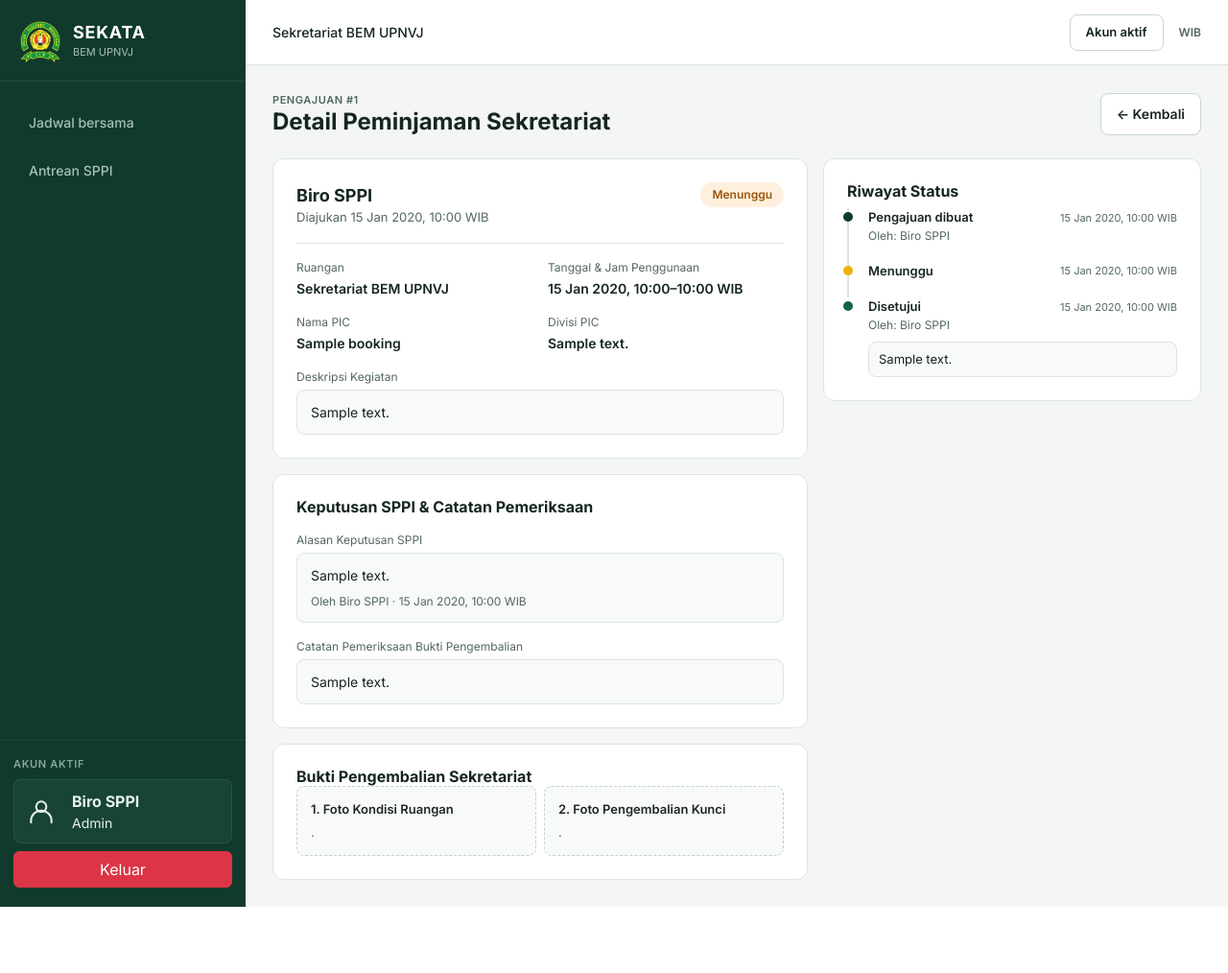
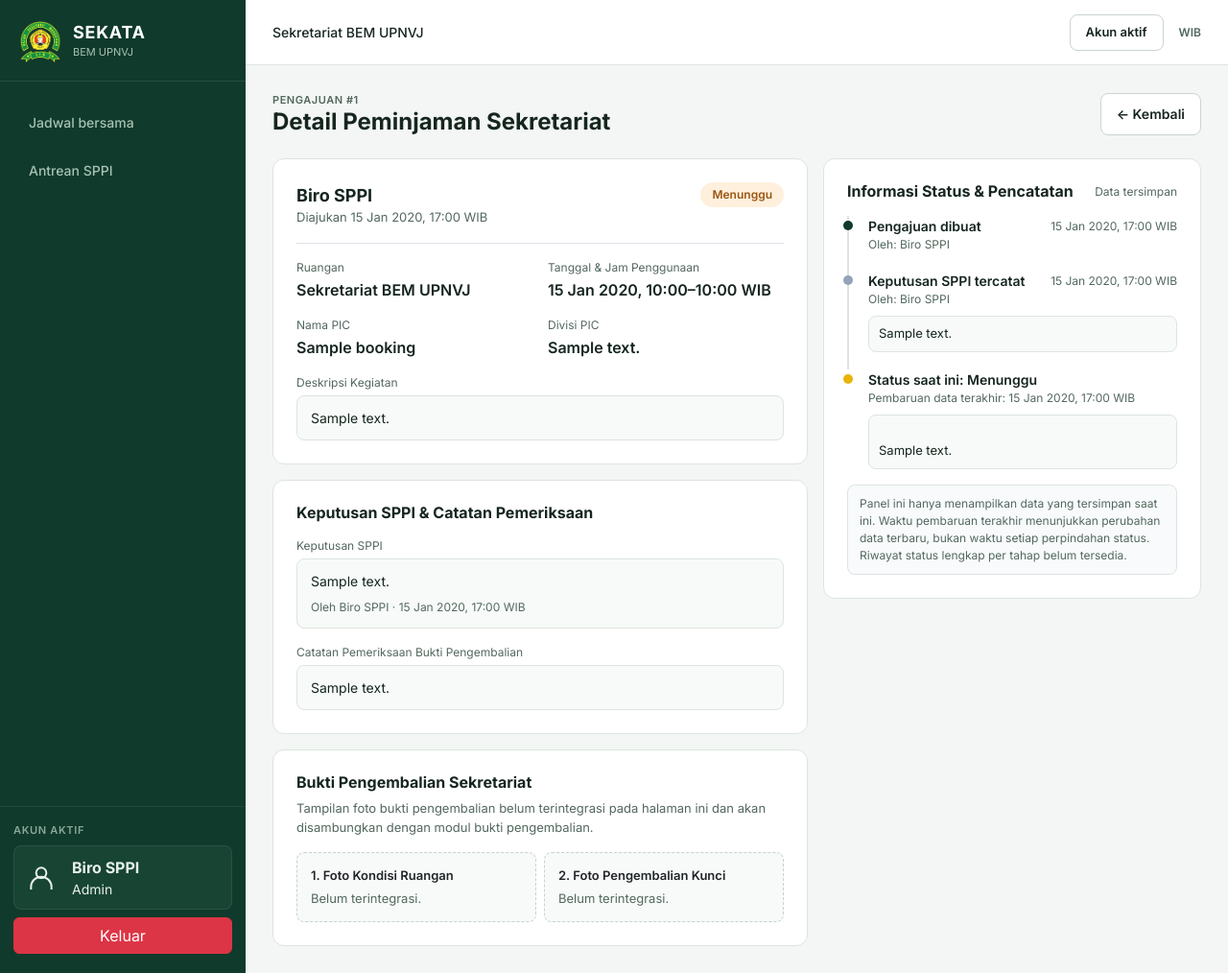
Before and after one commit to marcoreda2007-lgtm/SEKATA-BEM-UPNVJ, a Laravel app: page /peminjaman/1 in a window 1280 px wide. Shown: the whole page at 96% size. Before the commit the page ends 945 px from the top, so only its background shows below. Run offline with Laravel 12, Linux system fonts and the light colour scheme; a user stored in the database is signed in; data comes from the database, SQL or seed files in the repository; tables that the repository leaves empty hold one stand-in row (values such as "Sample post").

Commit message:
fix(detail): address PR review notes, add external CSS, WIB display, and feature tests

```diff
--- a/app/Http/Controllers/BookingDetailController.php
+++ b/app/Http/Controllers/BookingDetailController.php
@@ -3,6 +3,7 @@
 namespace App\Http\Controllers;
 
 use App\Models\Booking;
+use Carbon\CarbonInterface;
 use Illuminate\Http\Request;
 use Illuminate\View\View;
 
@@ -14,12 +15,33 @@ class BookingDetailController extends Controller
 
         $currentUser = $request->user();
 
-        if (! $currentUser->isAdmin() && $booking->user_id !== $currentUser->id) {
+        if (! $currentUser->isAdmin() && (int) $booking->user_id !== (int) $currentUser->id) {
             abort(403, 'Anda tidak memiliki izin untuk melihat detail peminjaman unit lain.');
         }
 
+        // Cek apakah data keputusan SPPI benar-benar tersimpan di database
+        $hasDecisionData = $booking->decided_at !== null
+            || $booking->decided_by !== null
+            || filled($booking->decision_reason);
+
         return view('peminjaman.show', [
             'booking' => $booking,
+            'hasDecisionData' => $hasDecisionData,
+            'createdAtWib' => $this->formatWib($booking->created_at),
+            'decidedAtWib' => $this->formatWib($booking->decided_at),
+            'updatedAtWib' => $this->formatWib($booking->updated_at),
         ]);
     }
+
+    // Konversi salinan timestamp pencatatan (UTC) ke zona waktu Asia/Jakarta untuk tampilan
+    private function formatWib(?CarbonInterface $timestamp): ?string
+    {
+        if (! $timestamp) {
+            return null;
+        }
+
+        return $timestamp->copy()
+            ->timezone('Asia/Jakarta')
+            ->format('d M Y, H:i') . ' WIB';
+    }
 }
--- /dev/null
+++ b/public/css/booking-detail.css
@@ -0,0 +1,123 @@
+.pill-ditolak,
+.pill-periksa,
+.pill-selesai {
+    display: inline-block;
+    border-radius: 999px;
+    padding: 4px 12px;
+    font-size: 12px;
+    font-weight: 600;
+}
+
+.pill-ditolak {
+    background-color: #FDECEC;
+    color: #9E2A2B;
+}
+
+.pill-periksa {
+    background-color: #E6F0FA;
+    color: #1D4ED8;
+}
+
+.pill-selesai {
+    background-color: #E8ECEA;
+    color: #2E4239;
+}
+
+.detail-eyebrow {
+    font-size: 11px;
+    letter-spacing: 0.05em;
+    color: var(--muted);
+}
+
+.detail-unit-title {
+    font-size: 18px;
+}
+
+.detail-label {
+    font-size: 12px;
+    color: var(--muted);
+    margin-bottom: 2px;
+}
+
+.detail-meta {
+    font-size: 13px;
+    color: var(--muted);
+}
+
+.detail-meta-sm {
+    font-size: 12px;
+    color: var(--muted);
+}
+
+.detail-box {
+    background-color: #F7FAF8;
+    border: 1px solid var(--line);
+    border-radius: 8px;
+    padding: 12px 14px;
+    font-size: 14px;
+}
+
+.detail-box--compact {
+    padding: 8px 10px;
+    font-size: 13px;
+}
+
+.detail-box--pre {
+    white-space: pre-line;
+}
+
+.status-record-item {
+    position: relative;
+    padding-left: 20px;
+    border-left: 2px solid var(--line);
+    padding-bottom: 18px;
+}
+
+.status-record-item:last-child {
+    padding-bottom: 0;
+    border-left-color: transparent;
+}
+
+.status-record-dot {
+    position: absolute;
+    left: -6px;
+    top: 5px;
+    width: 10px;
+    height: 10px;
+    border-radius: 50%;
+    background-color: var(--hijau-gelap);
+}
+
+.status-record-dot--kuning {
+    background-color: #EAB308;
+}
+
+.status-record-dot--hijau {
+    background-color: var(--hijau-bem);
+}
+
+.status-record-dot--merah {
+    background-color: #DC2626;
+}
+
+.status-record-dot--netral {
+    background-color: #94A3B8;
+}
+
+.proof-placeholder {
+    border: 1px dashed #C5D3CB;
+    background-color: #F7FAF8;
+    border-radius: 8px;
+    padding: 14px;
+    font-size: 13px;
+    color: var(--muted);
+}
+
+.detail-notice {
+    background-color: #F8FAFC;
+    border: 1px solid var(--line);
+    border-radius: 8px;
+    padding: 10px 12px;
+    font-size: 12px;
+    color: var(--muted);
+}
--- a/resources/views/peminjaman/show.blade.php
+++ b/resources/views/peminjaman/show.blade.php
@@ -3,85 +3,12 @@
 @section('title', 'Detail Peminjaman #' . $booking->id . ' · SEKATA')
 
 @push('styles')
-<style>
-    .pill-ditolak {
-        background-color: #FDECEC;
-        color: #9E2A2B;
-        border-radius: 999px;
-        padding: 4px 12px;
-        font-size: 12px;
-        font-weight: 600;
-    }
-    .pill-periksa {
-        background-color: #E6F0FA;
-        color: #1D4ED8;
-        border-radius: 999px;
-        padding: 4px 12px;
-        font-size: 12px;
-        font-weight: 600;
-    }
-    .pill-selesai {
-        background-color: #E8ECEA;
-        color: #2E4239;
-        border-radius: 999px;
-        padding: 4px 12px;
-        font-size: 12px;
-        font-weight: 600;
-    }
-    .detail-label {
-        font-size: 12px;
-        color: var(--muted);
-        margin-bottom: 2px;
-    }
-    .detail-box {
-        background-color: #F7FAF8;
-        border: 1px solid var(--line);
-        border-radius: 8px;
-        padding: 12px 14px;
-        font-size: 14px;
-    }
-    .timeline-item {
-        position: relative;
-        padding-left: 20px;
-        border-left: 2px solid var(--line);
-        padding-bottom: 18px;
-    }
-    .timeline-item:last-child {
-        padding-bottom: 0;
-        border-left-color: transparent;
-    }
-    .timeline-dot {
-        position: absolute;
-        left: -6px;
-        top: 4px;
-        width: 10px;
-        height: 10px;
-        border-radius: 50%;
-        background-color: var(--hijau-gelap);
-    }
-    .timeline-dot.kuning {
-        background-color: #EAB308;
-    }
-    .timeline-dot.hijau {
-        background-color: var(--hijau-bem);
-    }
-    .timeline-dot.merah {
-        background-color: #DC2626;
-    }
-    .proof-slot {
-        border: 1px dashed #C5D3CB;
-        background-color: #F7FAF8;
-        border-radius: 8px;
-        padding: 14px;
-        font-size: 13px;
-        color: var(--muted);
-    }
-</style>
+    <link rel="stylesheet" href="{{ asset('css/booking-detail.css') }}">
 @endpush
 
 @section('content')
 @php
-    $pillClass = match($booking->status) {
+    $pillClass = match ($booking->status) {
         'Disetujui' => 'pill-disetujui',
         'Menunggu' => 'pill-menunggu',
         'Perlu Perbaikan' => 'pill-perbaikan',
@@ -90,18 +17,39 @@
         'Selesai' => 'pill-selesai',
         default => 'pill-menunggu',
     };
+
+    $currentStatusDot = match ($booking->status) {
+        'Disetujui', 'Selesai' => 'status-record-dot--hijau',
+        'Menunggu', 'Periksa Bukti' => 'status-record-dot--kuning',
+        'Ditolak', 'Perlu Perbaikan' => 'status-record-dot--merah',
+        default => 'status-record-dot--netral',
+    };
+
+    // Label keputusan hanya disebut Disetujui/Ditolak jika status saat ini
+    // memang mencerminkan keputusan tersebut; selain itu tampilkan netral.
+    $decisionLabel = match ($booking->status) {
+        'Disetujui' => 'Disetujui',
+        'Ditolak' => 'Ditolak',
+        default => 'Keputusan SPPI tercatat',
+    };
+
+    $decisionDot = match ($booking->status) {
+        'Disetujui' => 'status-record-dot--hijau',
+        'Ditolak' => 'status-record-dot--merah',
+        default => 'status-record-dot--netral',
+    };
 @endphp
 
 {{-- Header Halaman --}}
 <div class="d-flex flex-wrap justify-content-between align-items-center gap-2 mb-4">
     <div>
-        <div class="text-uppercase fw-semibold" style="font-size: 11px; letter-spacing: 0.05em; color: var(--muted);">
+        <div class="text-uppercase fw-semibold detail-eyebrow">
             Pengajuan #{{ $booking->id }}
         </div>
         <h1 class="h4 fw-bold mb-0">Detail Peminjaman Sekretariat</h1>
     </div>
 
-    <a href="{{ auth()->user()->isAdmin() ? url('/admin/peminjaman') : url('/jadwal') }}" class="btn btn-sekata-secondary">
+    <a href="{{ auth()->user()->isAdmin() ? route('admin.peminjaman.index') : route('jadwal.index') }}" class="btn btn-sekata-secondary">
         ← Kembali
     </a>
 </div>
@@ -113,179 +61,173 @@
         <div class="sekata-card p-3 p-md-4 mb-3">
             <div class="d-flex flex-wrap justify-content-between align-items-start gap-2 pb-3 mb-3 border-bottom">
                 <div>
-                    <div class="fw-bold" style="font-size: 18px;">{{ $booking->user->unit_name }}</div>
-                    <div style="font-size: 13px; color: var(--muted);">
-                        Diajukan {{ $booking->created_at?->format('d M Y, H:i') }} WIB
+                    <div class="fw-bold detail-unit-title">{{ $booking->user?->unit_name ?? '-' }}</div>
+                    <div class="detail-meta">
+                        @if($createdAtWib)
+                            Diajukan {{ $createdAtWib }}
+                        @else
+                            Waktu pengajuan belum tercatat
+                        @endif
                     </div>
                 </div>
                 <span class="{{ $pillClass }}">{{ $booking->status }}</span>
             </div>
 
-            <div class="row g-3" style="font-size: 14px;">
+            <div class="row g-3 small">
                 <div class="col-12 col-sm-6">
                     <div class="detail-label">Ruangan</div>
-                    <div class="fw-semibold">{{ $booking->room->name }}</div>
+                    <div class="fw-semibold fs-6">{{ $booking->room?->name ?? '-' }}</div>
                 </div>
                 <div class="col-12 col-sm-6">
                     <div class="detail-label">Tanggal & Jam Penggunaan</div>
-                    <div class="fw-semibold">
-                        {{ $booking->tanggal->format('d M Y') }},
-                        {{ substr($booking->start_time, 0, 5) }}–{{ substr($booking->end_time, 0, 5) }} WIB
+                    <div class="fw-semibold fs-6">
+                        {{ $booking->tanggal?->format('d M Y') ?? '-' }},
+                        {{ substr((string) $booking->start_time, 0, 5) }}–{{ substr((string) $booking->end_time, 0, 5) }} WIB
                     </div>
                 </div>
                 <div class="col-12 col-sm-6">
                     <div class="detail-label">Nama PIC</div>
-                    <div class="fw-semibold">{{ $booking->pic_name }}</div>
+                    <div class="fw-semibold fs-6">{{ $booking->pic_name }}</div>
                 </div>
                 <div class="col-12 col-sm-6">
                     <div class="detail-label">Divisi PIC</div>
-                    <div class="fw-semibold">{{ $booking->pic_division }}</div>
+                    <div class="fw-semibold fs-6">{{ $booking->pic_division }}</div>
                 </div>
                 <div class="col-12">
                     <div class="detail-label">Deskripsi Kegiatan</div>
-                    <div class="detail-box mt-1" style="white-space: pre-line;">{{ $booking->activity_description }}</div>
+                    <div class="detail-box detail-box--pre mt-1">{{ $booking->activity_description }}</div>
                 </div>
             </div>
         </div>
 
-        {{-- Kartu Keputusan SPPI & Catatan Inspeksi --}}
+        {{-- Kartu Keputusan SPPI & Catatan Pemeriksaan --}}
         <div class="sekata-card p-3 p-md-4 mb-3">
             <h2 class="h6 fw-bold mb-3">Keputusan SPPI & Catatan Pemeriksaan</h2>
 
             <div class="mb-3">
-                <div class="detail-label">Alasan Keputusan SPPI</div>
-                @if($booking->decision_reason)
+                <div class="detail-label">Keputusan SPPI</div>
+                @if($hasDecisionData)
                     <div class="detail-box mt-1">
-                        <div>{{ $booking->decision_reason }}</div>
-                        @if($booking->decider || $booking->decided_at)
-                            <div class="mt-2" style="font-size: 12px; color: var(--muted);">
-                                Oleh {{ $booking->decider?->unit_name ?? 'Admin Biro SPPI' }}
-                                @if($booking->decided_at)
-                                    · {{ $booking->decided_at->format('d M Y, H:i') }} WIB
+                        <div>
+                            {{ filled($booking->decision_reason) ? $booking->decision_reason : 'Keputusan tercatat tanpa alasan tertulis.' }}
+                        </div>
+                        @if($booking->decider || $decidedAtWib)
+                            <div class="detail-meta-sm mt-2">
+                                @if($booking->decider)
+                                    Oleh {{ $booking->decider->unit_name }}
+                                @endif
+                                @if($booking->decider && $decidedAtWib)
+                                    ·
+                                @endif
+                                @if($decidedAtWib)
+                                    {{ $decidedAtWib }}
                                 @endif
                             </div>
                         @endif
                     </div>
                 @else
-                    <div class="mt-1" style="font-size: 13px; color: var(--muted);">Belum ada alasan keputusan dari SPPI.</div>
+                    <div class="detail-meta mt-1">Data keputusan SPPI belum tercatat.</div>
                 @endif
             </div>
 
             <div>
                 <div class="detail-label">Catatan Pemeriksaan Bukti Pengembalian</div>
-                @if($booking->inspection_note)
-                    <div class="detail-box mt-1">{{ $booking->inspection_note }}</div>
+                @if(filled($booking->inspection_note))
+                    <div class="detail-box detail-box--pre mt-1">{{ $booking->inspection_note }}</div>
                 @else
-                    <div class="mt-1" style="font-size: 13px; color: var(--muted);">Belum ada catatan pemeriksaan bukti.</div>
+                    <div class="detail-meta mt-1">Belum ada catatan pemeriksaan bukti.</div>
                 @endif
             </div>
         </div>
 
-        {{-- Kartu Status Bukti Pengembalian --}}
+        {{-- Kartu Bukti Pengembalian Sekretariat --}}
         <div class="sekata-card p-3 p-md-4">
-                <h2 class="h6 fw-bold mb-0">Bukti Pengembalian Sekretariat</h2>
+            <h2 class="h6 fw-bold mb-2">Bukti Pengembalian Sekretariat</h2>
+            <p class="detail-meta mb-3">
+                Tampilan foto bukti pengembalian belum terintegrasi pada halaman ini dan akan disambungkan dengan modul bukti pengembalian.
+            </p>
 
             <div class="row g-2">
                 <div class="col-12 col-sm-6">
-                    <div class="proof-slot">
+                    <div class="proof-placeholder">
                         <div class="fw-semibold text-dark mb-1">1. Foto Kondisi Ruangan</div>
-                        <div>.</div>
+                        <div>Belum terintegrasi.</div>
                     </div>
                 </div>
                 <div class="col-12 col-sm-6">
-                    <div class="proof-slot">
+                    <div class="proof-placeholder">
                         <div class="fw-semibold text-dark mb-1">2. Foto Pengembalian Kunci</div>
-                        <div>.</div>
+                        <div>Belum terintegrasi.</div>
                     </div>
                 </div>
             </div>
         </div>
     </div>
 
-    {{-- Kolom Kanan: Riwayat Status --}}
+    {{-- Kolom Kanan: Ringkasan Status & Pencatatan --}}
     <div class="col-12 col-lg-5">
         <div class="sekata-card p-3 p-md-4">
-            <h2 class="h6 fw-bold mb-0">Riwayat Status</h2>
+            <div class="d-flex flex-wrap justify-content-between align-items-center gap-1 mb-3">
+                <h2 class="h6 fw-bold mb-0">Informasi Status & Pencatatan</h2>
+                <span class="detail-meta-sm">Data tersimpan</span>
+            </div>
 
             <div class="mt-2">
-                {{-- 1. Pengajuan dibuat oleh unit --}}
-                <div class="timeline-item">
-                    <span class="timeline-dot"></span>
+                {{-- 1. Pengajuan tercatat --}}
+                <div class="status-record-item">
+                    <span class="status-record-dot"></span>
                     <div class="d-flex flex-wrap justify-content-between align-items-center gap-1">
-                        <span class="fw-semibold" style="font-size: 13px;">Pengajuan dibuat</span>
-                        <span style="font-size: 11px; color: var(--muted);">
-                            {{ $booking->created_at?->format('d M Y, H:i') }} WIB
-                        </span>
+                        <span class="fw-semibold small">Pengajuan dibuat</span>
+                        <span class="detail-meta-sm">{{ $createdAtWib ?? 'Waktu belum tercatat' }}</span>
                     </div>
-                    <div style="font-size: 12px; color: var(--muted);">
-                        Oleh: {{ $booking->user->unit_name }}
+                    <div class="detail-meta-sm">
+                        Oleh: {{ $booking->user?->unit_name ?? '-' }}
                     </div>
                 </div>
 
-                {{-- 2. Status Menunggu --}}
-                <div class="timeline-item">
-                    <span class="timeline-dot kuning"></span>
+                {{-- 2. Keputusan SPPI (hanya berdasarkan data keputusan yang benar-benar tercatat) --}}
+                <div class="status-record-item">
+                    <span class="status-record-dot {{ $hasDecisionData ? $decisionDot : 'status-record-dot--netral' }}"></span>
+                    @if($hasDecisionData)
                         <div class="d-flex flex-wrap justify-content-between align-items-center gap-1">
-                        <span class="fw-semibold" style="font-size: 13px;">Menunggu</span>
-                        <span style="font-size: 11px; color: var(--muted);">
-                            {{ $booking->created_at?->format('d M Y, H:i') }} WIB
-                        </span>
+                            <span class="fw-semibold small">{{ $decisionLabel }}</span>
+                            <span class="detail-meta-sm">{{ $decidedAtWib ?? 'Waktu keputusan belum tercatat' }}</span>
                         </div>
+                        @if($booking->decider)
+                            <div class="detail-meta-sm">
+                                Oleh: {{ $booking->decider->unit_name }}
                             </div>
-
-                {{-- 3. Keputusan SPPI --}}
-                @if($booking->decided_at || $booking->decision_reason || $booking->status !== 'Menunggu')
-                    @php
-                        $isDitolak = $booking->status === 'Ditolak';
-                        $decisionLabel = $isDitolak ? 'Ditolak' : 'Disetujui';
-                        $decisionDot = $isDitolak ? 'merah' : 'hijau';
-                    @endphp
-                    <div class="timeline-item">
-                        <span class="timeline-dot {{ $decisionDot }}"></span>
-                        <div class="d-flex flex-wrap justify-content-between align-items-center gap-1">
-                            <span class="fw-semibold" style="font-size: 13px;">{{ $decisionLabel }}</span>
-                            @if($booking->decided_at)
-                                <span style="font-size: 11px; color: var(--muted);">
-                                    {{ $booking->decided_at->format('d M Y, H:i') }} WIB
-                                </span>
                         @endif
-                        </div>
-                        <div style="font-size: 12px; color: var(--muted);">
-                            Oleh: {{ $booking->decider?->unit_name ?? 'Admin Biro SPPI' }}
-                        </div>
-                        @if($booking->decision_reason)
-                            <div class="detail-box mt-2" style="font-size: 13px; padding: 8px 10px;">
+                        @if(filled($booking->decision_reason))
+                            <div class="detail-box detail-box--compact mt-2">
                                 {{ $booking->decision_reason }}
                             </div>
                         @endif
+                    @else
+                        <div class="fw-semibold small">Keputusan SPPI</div>
+                        <div class="detail-meta-sm">Data keputusan belum tercatat.</div>
+                    @endif
                 </div>
-                @endif
 
-                {{-- 4. Status lanjutan pengembalian bukti --}}
-                @if(in_array($booking->status, ['Periksa Bukti', 'Perlu Perbaikan', 'Selesai']))
-                    @php
-                        $proofDot = match($booking->status) {
-                            'Periksa Bukti' => 'kuning',
-                            'Perlu Perbaikan' => 'merah',
-                            'Selesai' => 'hijau',
-                            default => 'hijau',
-                        };
-                    @endphp
-                    <div class="timeline-item">
-                        <span class="timeline-dot {{ $proofDot }}"></span>
+                {{-- 3. Status saat ini & pembaruan data terakhir --}}
+                <div class="status-record-item">
+                    <span class="status-record-dot {{ $currentStatusDot }}"></span>
                     <div class="d-flex flex-wrap justify-content-between align-items-center gap-1">
-                            <span class="fw-semibold" style="font-size: 13px;">{{ $booking->status }}</span>
-                            <span style="font-size: 11px; color: var(--muted);">
-                                {{ $booking->updated_at?->format('d M Y, H:i') }} WIB
-                            </span>
+                        <span class="fw-semibold small">Status saat ini: {{ $booking->status }}</span>
                     </div>
-                        @if($booking->inspection_note)
-                            <div class="detail-box mt-2" style="font-size: 13px; padding: 8px 10px;">
+                    <div class="detail-meta-sm">
+                        Pembaruan data terakhir: {{ $updatedAtWib ?? 'Belum tercatat' }}
+                    </div>
+                    @if(filled($booking->inspection_note))
+                        <div class="detail-box detail-box--compact detail-box--pre mt-2">
                             {{ $booking->inspection_note }}
                         </div>
                     @endif
                 </div>
-                @endif
+            </div>
+
+            <div class="detail-notice mt-3">
+                Panel ini hanya menampilkan data yang tersimpan saat ini. Waktu pembaruan terakhir menunjukkan perubahan data terbaru, bukan waktu setiap perpindahan status. Riwayat status lengkap per tahap belum tersedia.
             </div>
         </div>
     </div>
```
Also changed, not shown: tests/Feature/BookingDetailTest.php (added, +175 -0 lines). Lines whose indentation alone changed are shown as unchanged.
